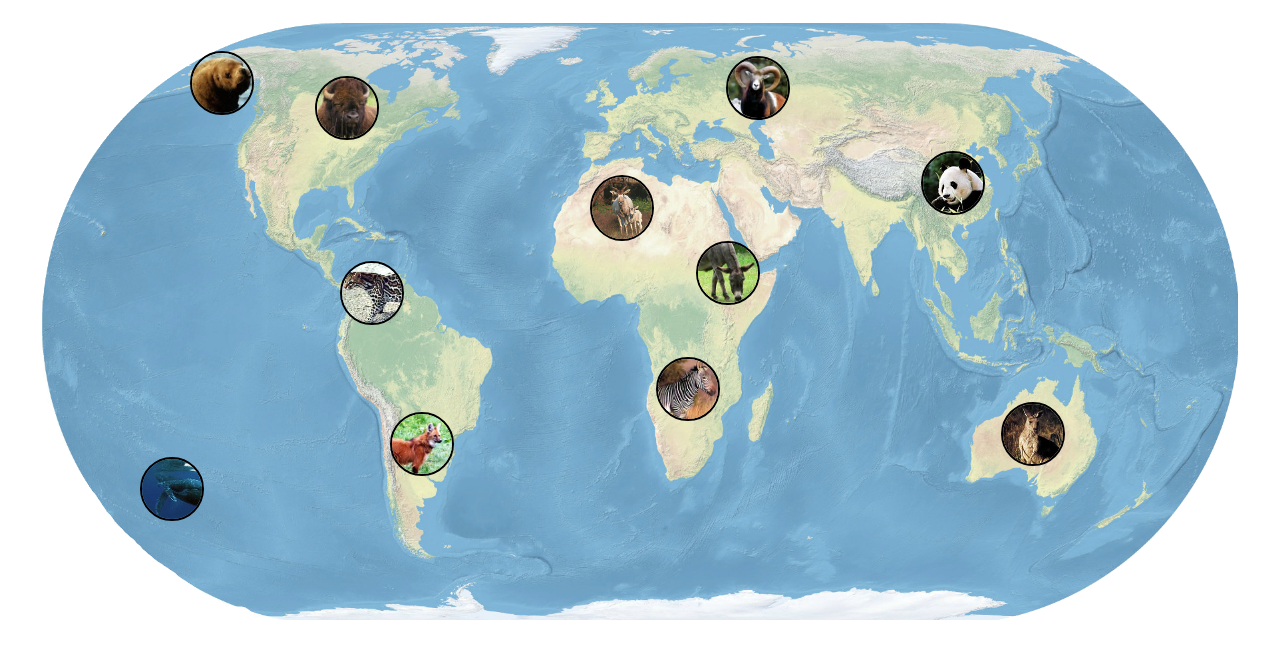
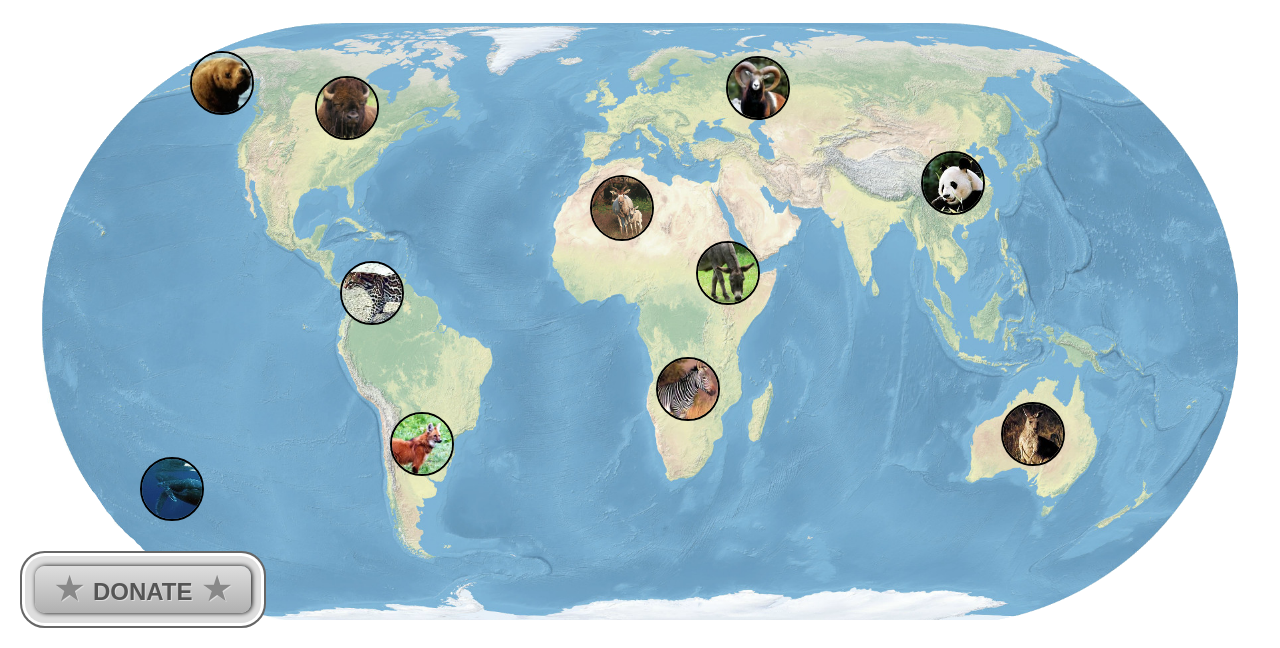
Before and after one commit to ellie-a/species-map, a plain HTML site: page index.html in a window 1280 px wide. Shown: the part 152-800 px from the top of the page. Drawn offline with nearby package versions, Linux system fonts and the light colour scheme.

Commit message:
have donate button

```diff
--- a/css/styles.css
+++ b/css/styles.css
@@ -7,6 +7,33 @@ body > h1 {
   text-align: center;
   color: rgb(147, 171, 153);
 }
+/*176, 222*/
+a {
+  border-radius: 10px;
+  padding: 5px 10px;
+  background-color: rgb(189, 189, 189);
+  margin: 25px;
+  text-shadow: 1px 1px #ddd;
+  background: linear-gradient(to bottom, rgb(222, 222, 222), rgb(176, 176, 176));
+  color: rgb(85, 85, 85);
+  font-family: sans-serif;
+  font-weight: bold;
+  font-size: 1.5em;
+  text-decoration: none;
+  bottom: 10px;
+  left: 10px;
+  position: fixed;
+  box-shadow: 1px 0px 5px rgb(0, 0, 0), 0px 0px 0px 10px rgb(222, 222, 222), 0px 0px 0px 13px white, 0px 0px 0px 15px rgb(102, 102, 102);
+
+}
+a::before, a::after {
+  color: rgb(136, 136, 136);
+  padding-left: 10px;
+  padding-right: 10px;
+  font-size: 1.3em;
+  content: "\2605";
+}
+
 
 .map {
   background-image: url('../img/map.png');
--- a/index.html
+++ b/index.html
@@ -123,5 +123,6 @@
         </div>
       </div>
     </div>
+    <a href="#">DONATE</a>
   </body>
 </html>
```
